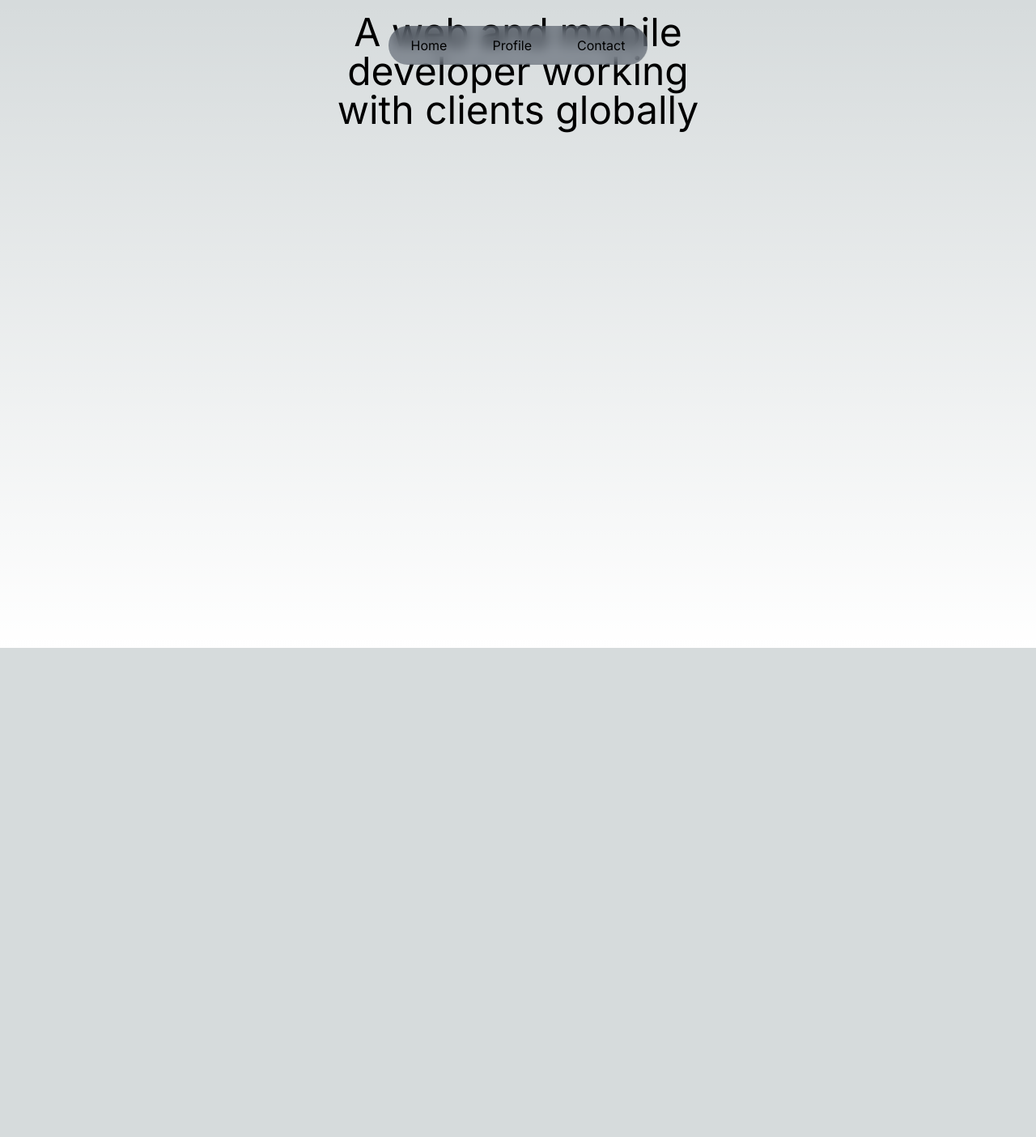
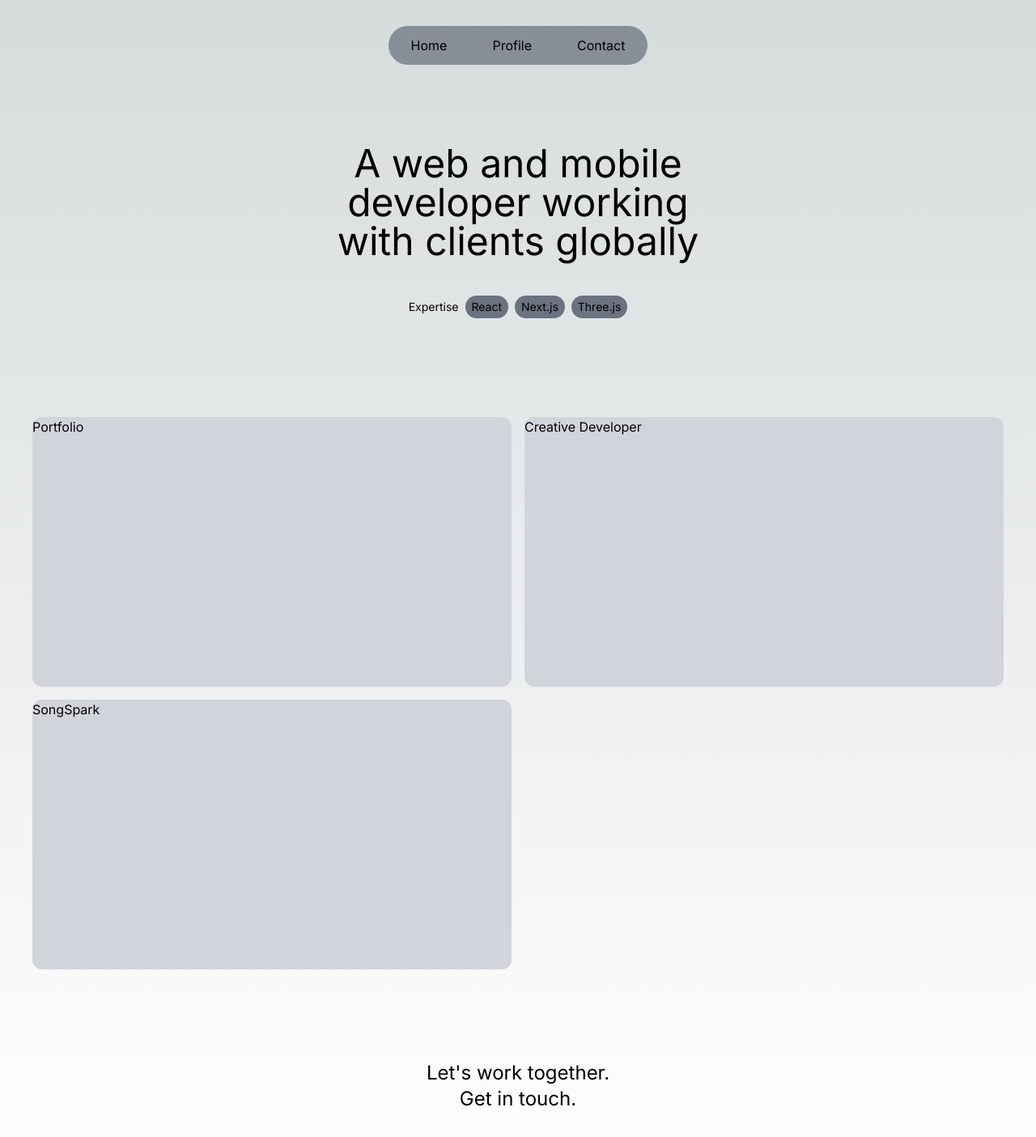
Before and after one commit to bryndsey/frontend-practice, a Next.js app: page /frontend-practice/oh-studio in a window 1280 px wide. Shown: the top 1404 px of the page at 81% size. Before the commit the page ends 800 px from the top, so only its background shows below. Built offline with nearby package versions, Linux system fonts and the light colour scheme.

Commit message:
Add more content

```diff
--- a/src/app/frontend-practice/oh-studio/page.tsx
+++ b/src/app/frontend-practice/oh-studio/page.tsx
@@ -8,17 +8,47 @@ function NavBarItem(props: { text: string; href: string }) {
   );
 }
 
+function ExpertiseListItem(props: { text: string }) {
+  return <li className="rounded-full bg-gray-500 px-2 py-1">{props.text}</li>;
+}
+
+function ProjectGridItem(props: { text: string }) {
+  return (
+    <div className="aspect-video rounded-xl bg-gray-300">{props.text}</div>
+  );
+}
+
 export default function Home() {
   return (
-    <main className="flex min-h-screen flex-col items-center p-4">
+    <main className="flex min-h-screen flex-col items-center">
       <nav className="fixed top-8 flex flex-row gap-2 rounded-full bg-gray-700 bg-opacity-50 p-1 backdrop-blur">
         <NavBarItem href={"/frontend-practice/oh-studio"} text="Home" />
         <NavBarItem href={"/frontend-practice/oh-studio"} text="Profile" />
         <NavBarItem href={"/frontend-practice/oh-studio"} text="Contact" />
       </nav>
-      <h1 className="max-w-md text-center text-5xl">
-        A web and mobile developer working with clients globally
-      </h1>
+
+      <header className="mt-24 flex min-h-[379px] flex-col items-center justify-evenly p-10">
+        <h1 className="max-w-md text-center text-5xl">
+          A web and mobile developer working with clients globally
+        </h1>
+        <ul className="flex flex-row items-center gap-2 text-sm">
+          {"Expertise"}
+          <ExpertiseListItem text="React" />
+          <ExpertiseListItem text="Next.js" />
+          <ExpertiseListItem text="Three.js" />
+        </ul>
+      </header>
+
+      <section className="grid w-full grid-cols-1 gap-4 p-10 md:grid-cols-2">
+        <ProjectGridItem text="Portfolio" />
+        <ProjectGridItem text="Creative Developer" />
+        <ProjectGridItem text="SongSpark" />
+      </section>
+
+      <section className="my-8 flex flex-col items-center justify-center p-10 text-2xl">
+        {"Let's work together."}
+        <a href="#">{"Get in touch."}</a>
+      </section>
     </main>
   );
 }
```
